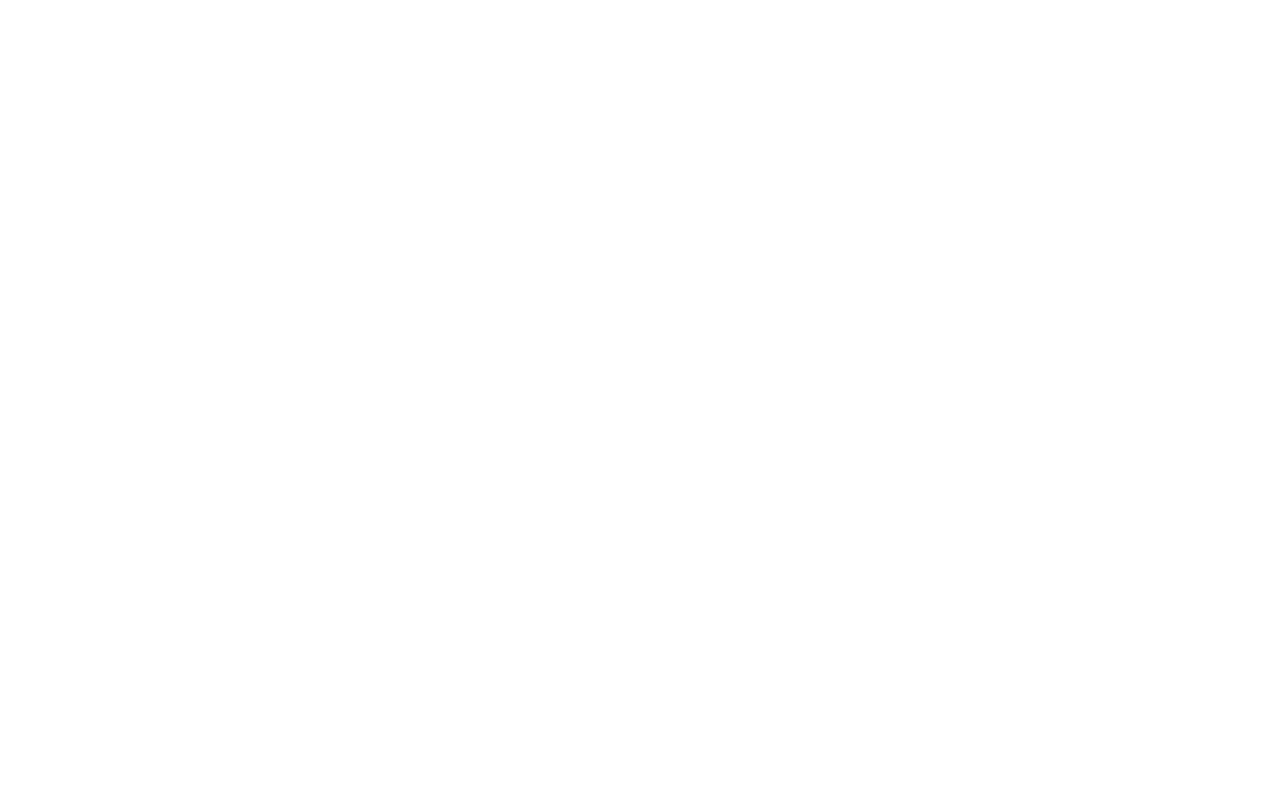
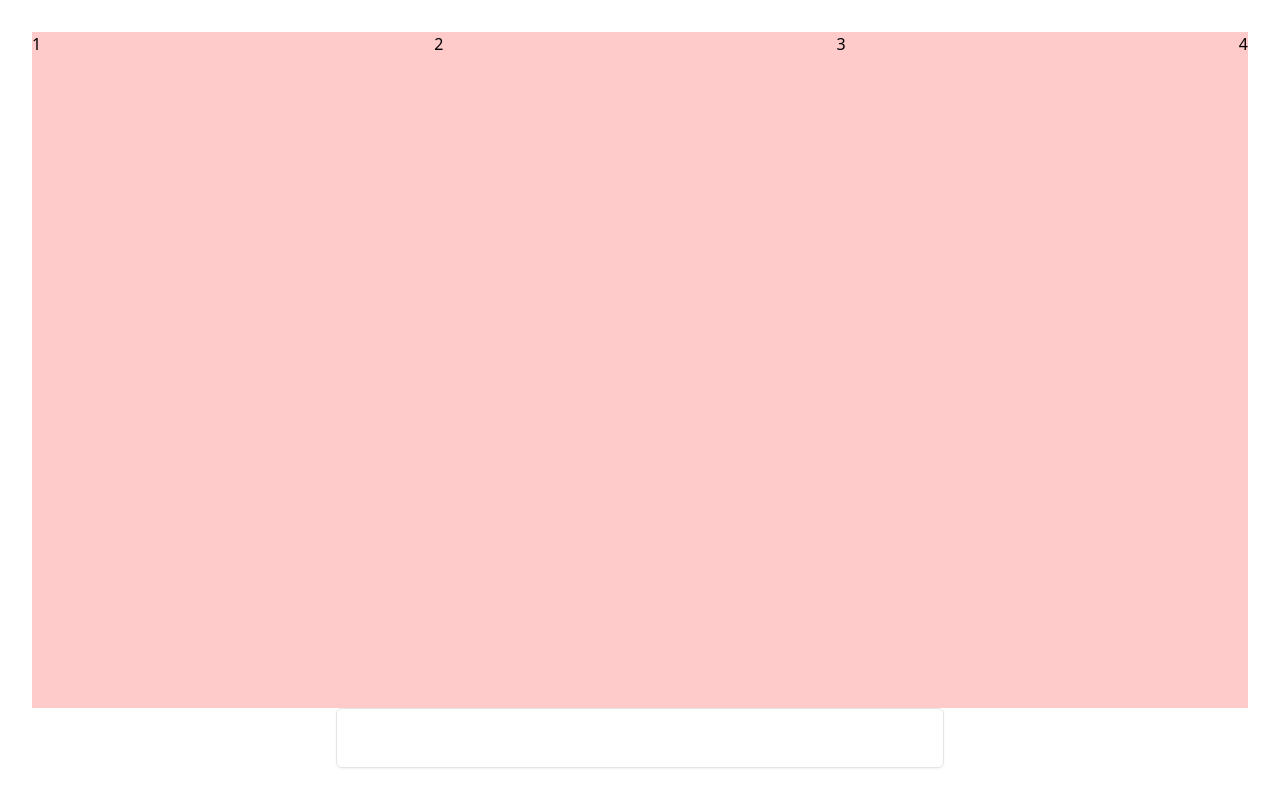
Before and after one commit to jjaaccoobb2525/multi-ai, a Next.js app in the folder frontend/: page / in a window 1280 px wide. Built offline with nearby package versions, Linux system fonts and the light colour scheme.

Commit message:
작동 테스트용 컴포넌트 추가
- 작동을 테스트하기 위한 컴포넌트를 추가했습니다.

```diff
--- a/frontend/src/app/page.tsx
+++ b/frontend/src/app/page.tsx
@@ -1,3 +1,17 @@
+import { Textarea } from "@/modules/components/textarea";
+
 export default function MainPage() {
-  return <main></main>;
+  return (
+    <main className="flex h-full w-full flex-col justify-center p-8">
+      <div className="bg-red-200 flex h-full justify-between">
+        <div>1</div>
+        <div>2</div>
+        <div>3</div>
+        <div>4</div>
+      </div>
+      <div className="flex w-full justify-center">
+        <Textarea className="w-1/2 resize-none" />
+      </div>
+    </main>
+  );
 }
--- /dev/null
+++ b/frontend/src/modules/components/textarea.tsx
@@ -0,0 +1,25 @@
+import { cn } from "@/libs/shadcn/utils";
+
+import * as React from "react";
+
+const Textarea = React.forwardRef<HTMLTextAreaElement, React.ComponentProps<"textarea">>(
+  ({ className, ...props }, ref) => {
+    return (
+      <textarea
+        className={cn(
+          `flex min-h-[60px] w-full rounded-md border border-neutral-200 bg-transparent px-3
+py-2 text-base shadow-sm placeholder:text-neutral-500 focus-visible:outline-none
+focus-visible:ring-1 focus-visible:ring-neutral-950 disabled:cursor-not-allowed
+disabled:opacity-50 dark:border-neutral-800 dark:placeholder:text-neutral-400
+dark:focus-visible:ring-neutral-300 md:text-sm`,
+          className
+        )}
+        ref={ref}
+        {...props}
+      />
+    );
+  }
+);
+Textarea.displayName = "Textarea";
+
+export { Textarea };
--- a/frontend/tailwind.config.ts
+++ b/frontend/tailwind.config.ts
@@ -5,17 +5,7 @@
   darkMode: ["class"],
   content: ["./src/**/*.{js,ts,jsx,tsx,mdx}"],
   theme: {
-    extend: {
-      colors: {
-        // neutral 900
-        black: "hsl(0, 0%, 9%)",
-        // neutral 100
-        white: "hsl(0, 0%, 96.1%)",
-        red: "hsl(0, 84.2%, 60.2%)",
-        yellow: "hsl(45.39999999999998, 93.4%, 47.5%)",
-        green: "hsl(142.10000000000002, 70.6%, 45.3%)"
-      }
-    }
+    extend: {}
   },
   plugins: [twAnimate]
 };
```
